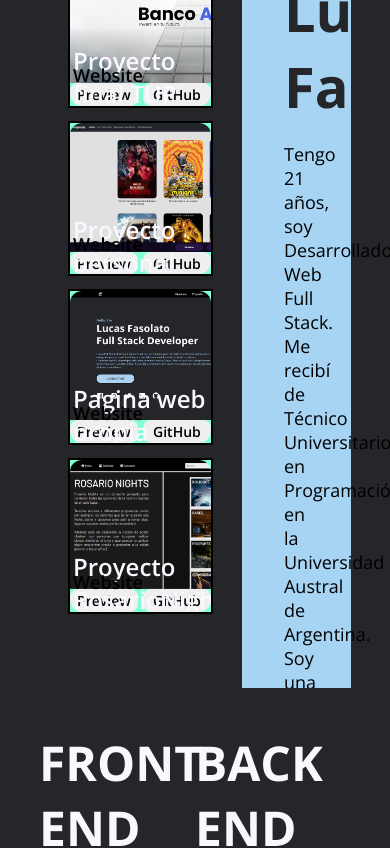
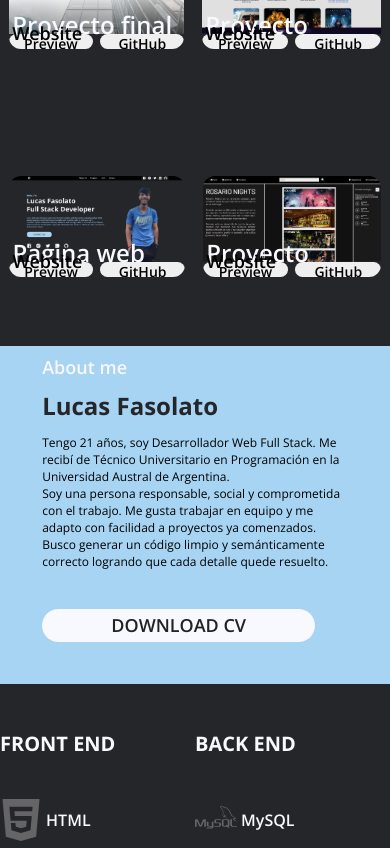
Before and after one commit to LucasFasolato/PersonalWebSite, a React (Create React App) app in the folder personalwebsite/: page /home in a window 390 px wide. Shown: the part 1000-1848 px from the top of the page. Built offline with nearby package versions, Linux system fonts and the light colour scheme.

Commit message:
fix responsive bugs, almost ready

```diff
--- a/personalwebsite/src/components/Navbar/navbar.css
+++ b/personalwebsite/src/components/Navbar/navbar.css
@@ -14,20 +14,19 @@
   padding: 0;
   display: flex;
   align-items: center;
-  justify-content: center;
 }
 
 .nav_logo {
-  margin-left: 0;
-  margin-right: -10vw;
-  width: 25vw;
-  background-color: none;
+  margin: 0;
+  margin-left: 9%;
+  padding: 0;
+  width: 16vw;
   align-items: center;
   height: 100%;
 }
 
 .nav_logo-img {
-  margin-top: -2.5%;
+  margin-top: -3.5%;
   height: 150%;
   cursor: pointer;
 }
@@ -44,7 +43,6 @@
   display: flex;
   text-align: center;
   justify-content: center;
-  background-color: none;
   padding: 0;
   margin: 0;
 }
@@ -80,12 +78,12 @@
 }
 
 .nav_socialmedia {
+  position: relative;
   display: flex;
-  width: 15vw;
-  height: 80%;
+  width: 25vw;
+  height: 100%;
   align-items: center;
   justify-content: center;
-  background-color: none;
   background-color: #25262a;
 }
 
@@ -125,7 +123,7 @@
     width: 80%;
     height: auto;
     min-height: 5%;
-    background-color: none;
+    background-color: #25262a;
     transition: top 2s;
   }
 
@@ -147,6 +145,7 @@
   .nav_content {
     display: block;
     position: absolute;
+    background-color: #25262a;
     top: -500px;
     left: -20%;
     width: 100%;
@@ -174,6 +173,7 @@
 
   .nav_links {
     width: 100%;
+    margin-top: -15%;
   }
 
   .nav_links > ul {
@@ -193,7 +193,8 @@
   }
 
   .nav_socialmedia {
-    padding-top: 10%;
-    width: 100%;
+    padding-top: 5%;
+    margin: 0 auto;
+    width: 60%;
   }
 }
--- a/personalwebsite/src/pages/HomePage/screens/screenFour/screenFour.css
+++ b/personalwebsite/src/pages/HomePage/screens/screenFour/screenFour.css
@@ -14,6 +14,7 @@
   width: 80%;
   height: 80%;
   background-color: none;
+  overflow: hidden;
 }
 
 .s4_footer {
@@ -23,7 +24,8 @@
 
 .s4_section {
   width: 60%;
-  height: 60%;
+  height: max-content;
+  padding: 5%;
   display: block;
   margin: auto;
   background-color: #25262a;
@@ -37,7 +39,6 @@
   font-size: 48px;
   font-weight: 600;
   margin: 0;
-  margin-top: 10%;
   color: #f8f8ff;
 }
 
@@ -51,7 +52,55 @@
 }
 
 .s4_button {
-  width: 35%;
-  height: 14%;
+  width: 50%;
+  height: 10vh;
   margin: 3% auto;
 }
+
+@media screen and (max-width: 1150px)  {
+  .s4_h1 {
+    font-size: 36px;
+  }
+
+  .s4_p {
+    font-size: 20px;
+  }
+
+  .s4_button {
+    width: 60%;
+    height: 10vh;
+    margin: 3% auto;
+  }
+}
+
+
+@media screen and (max-width: 900px)  {
+  .s4_h1 {
+    font-size: 24px;
+  }
+
+  .s4_p {
+    font-size: 16px;
+  }
+  .s4_content {
+    width: 100%;
+  }
+}
+
+@media screen and (max-width: 715px)  {
+  .s4_button {
+    width: 100%;
+    height: 10vh;
+    margin: 5% 10%;
+  }
+}
+
+@media screen and (max-width: 400px)  {
+  .s4_h1 {
+    font-size: 16px;
+  }
+
+  .s4_p {
+    font-size: 12px;
+  }
+}
--- a/personalwebsite/src/pages/HomePage/screens/screenOne/screenOne.css
+++ b/personalwebsite/src/pages/HomePage/screens/screenOne/screenOne.css
@@ -88,7 +88,7 @@ h6 {
 
 .s1_h2 {
   font-family: "Open Sans", sans-serif;
-  font-size: 72px;
+  font-size: 64px;
   font-weight: 700;
   margin: 0;
   margin-top: -1%;
@@ -100,7 +100,7 @@ h6 {
 
 .s1_h1 {
   font-family: "Open Sans", sans-serif;
-  font-size: 72px;
+  font-size: 64px;
   font-weight: 700;
   margin: auto;
   margin-top: -1%;
@@ -152,6 +152,7 @@ h6 {
   height: 100%;
   background-color: none;
   overflow: hidden;
+  margin-top: -0.06%;
 }
 
 .s1_img-content {
--- a/personalwebsite/src/pages/HomePage/screens/screenThree/screenThree.css
+++ b/personalwebsite/src/pages/HomePage/screens/screenThree/screenThree.css
@@ -204,3 +204,27 @@
 /* .s3_skill-springjava:hover {
   width: 80%;
 } */
+
+
+
+
+@media screen and (max-width: 720px)  {
+  .s3_h1 {
+    font-size: 32px;
+  }
+  .s3_content {
+    width: 100%;
+  }
+  .s3_p {
+    font-size: 20px;
+  }
+}
+
+@media screen and (max-width: 500px)  {
+  .s3_h1 {
+    font-size: 20px;
+  }
+  .s3_p {
+    font-size: 16px;
+  }
+}
--- a/personalwebsite/src/pages/HomePage/screens/screenTwo/screenTwo.css
+++ b/personalwebsite/src/pages/HomePage/screens/screenTwo/screenTwo.css
@@ -1,10 +1,10 @@
 .s2_size {
   margin: 0;
+  margin-top: -0.05%;
   padding: 0;
   width: 100%;
   height: 100vh;
   background-color: #25262a;
-  overflow: hidden;
 }
 
 .s2_content {
@@ -59,12 +59,24 @@
   align-items: center;
 }
 .s2_proyect-box {
-  border: 2px solid black;
+  border: none;
   height: 30vh;
   width: 45%;
   margin: 0;
   padding: 0;
   background-color: none;
+}
+
+.s2_right-title {
+  width: 100%;
+  height: 10vh;
+}
+
+.s2_right-text {
+  width: 100%;
+  margin: 0;
+  padding: 0;
+  height: max-content;
 }
 
 .s2_h1 {
@@ -85,13 +97,9 @@
 
 .s2_bttn {
   padding: 0 5vh 4vh;
-  height: 6vh;
   width: 45%;
-}
-
-.s2_skills-size {
-  height: 50vh;
-  width: 100%;
+  height: 10vh;
+  margin: 10% 0;
 }
 
 .s2_h3 {
@@ -104,67 +112,177 @@
   color: #25262a;
 }
 
-.s2_skill-html {
-  padding: 0;
-  margin: 1vh 5vh;
-  width: 80%;
-  height: 2vh;
-  background-color: #25262a;
-  transition: all 2s;
-}
-/* .s2_skill-html:hover {
-  width: 80%;
-} */
 
-.s2_skill-react {
-  padding: 0;
-  margin: 1vh 5vh;
-  width: 75%;
-  height: 2vh;
-  background-color: #25262a;
-  transition: all 2s;
-}
-/* .s2_skill-react:hover {
-  width: 75%;
-} */
-
-.s2_skill-angular {
-  padding: 0;
-  margin: 1vh 5vh;
-  width: 45%;
-  height: 2vh;
-  background-color: #25262a;
-  transition: all 2s;
-}
-/* .s2_skill-angular:hover {
-  width: 45%;
-} */
-
-.s2_skill-java {
-  padding: 0;
-  margin: 1vh 5vh;
-  width: 55%;
-  height: 2vh;
-  background-color: #25262a;
-  transition: all 2s;
-}
-/* .s2_skill-java:hover {
-  width: 60%;
-} */
-
-@media screen and (max-width: 920px) {
-  .s2_proyect-box {
-    border: 2px solid black;
-    height: 18vh;
-    width: 36vw;
+@media screen and (max-width: 1300px) {
+  .s2_right-text {
+    width: 100%;
     margin: 0;
     padding: 0;
-    background-color: aquamarine;
+    height: max-content;
+  }
+  .s2_h1 {
+    font-family: "Open Sans", sans-serif;
+    font-size: 42px;
+    font-weight: 700;
+    margin: 0;
+    padding: 0 5vh;
+    color: #25262a;
   }
 
-  .s2_proyect-box:hover {
-    height: 18.5vh;
-    width: 38vw;
-    background-color: wheat;
+  .s2_bttn {
+    padding: 0 5vh 4vh;
+    width: 45%;
+    height: 10vh;
+    margin: 10% 0;
   }
 }
+
+@media screen and (max-width: 1200px) {
+  .s2_content {
+    width: 100%;
+  }
+
+
+  .s2_proyect-box {
+    border: none;
+    height: 20vh;
+    width: max-content;
+    margin: 0;
+    margin: 0 auto;
+  }
+
+  .s2_left-proyects {
+    display: block;
+    margin: 0 auto;
+  }
+
+  .s2_h2 {
+    font-family: "Open Sans", sans-serif;
+    font-size: 24px;
+  }
+  .s2_left {
+    width: 50%;
+    height: 100vh;
+    background-color: none;
+  }
+
+  .s2_right {
+    width: 50%;
+    height: 100vh;
+    background-color: #a6d4f2;
+  }
+  .s2_right-text {
+    width: 100%;
+  }
+  .s2_bttn {
+    padding: 0 5vh 4vh;
+    width: 45%;
+    height: 10vh;
+    margin: 10% 0;
+  }
+}
+
+@media screen and (max-width: 930px) {
+  .s2_content {
+    display: block;
+    padding: 0;
+    margin: 0 auto;
+    width: 100%;
+    height: 100%;
+  }
+
+  .s2_left {
+    width: 100%;
+    height: 55vh;
+    background-color: none;
+  }
+
+  .s2_right {
+    width: 100%;
+    margin-top: -1%;
+    height: 45vh;
+    background-color: #a6d4f2;
+  }
+
+
+  .s2_proyect-box {
+    height: 18vh;
+  }
+
+  .s2_left-proyects {
+    width: 100%;
+    height: 45vh;
+    display: flex;
+    flex-wrap: wrap;
+  }
+
+  .s2_left-title {
+    height: 15%;
+    width: 100%;
+  }
+
+  .s2_right-title {
+    width: 100%;
+    height: 8vh;
+  }
+
+}
+
+@media screen and (max-width: 792px)  {
+  .s2_proyect-box {
+    height: 14vh;
+  }
+  .s2_bttn {
+    width: 50%;
+    height: 6vh;
+    margin: 10% 0;
+  }
+}
+
+@media screen and (max-width: 620px)  {
+  .s2_proyect-box {
+    border: none;
+    height: 12vh;
+  }
+
+  .s2_left-proyects {
+    width: 100%;
+    height: 54vh;
+    display: flex;
+    flex-wrap: wrap;
+  }
+
+  .s2_left {
+    width: 100%;
+    height: 60vh;
+    background-color: none;
+  }
+  .s2_right {
+    width: 100%;
+    height: 40vh;
+  }
+
+  .s2_h2 {
+    padding: 1vh 5vh;
+    font-size: 18px;
+  }
+
+  .s2_right-title {
+    width: 100%;
+    height: 5vh;
+  }
+
+  .s2_h1 {
+    font-size: 24px;
+  }
+
+  .s2_p {
+    font-size: 12px;
+  }
+
+  .s2_bttn {
+    width: 70%;
+    height: 4vh;
+  }
+
+}
--- a/personalwebsite/src/pages/HomePage/screens/screenTwo/screenTwo.js
+++ b/personalwebsite/src/pages/HomePage/screens/screenTwo/screenTwo.js
@@ -33,7 +33,7 @@ function screenTwo() {
             <div className='s2_right-title'>
               <h2 className='s2_h2'>About me</h2>
             </div>
-          <div>
+            <div className='s2_right-text'>
               <h1 className='s2_h1'>Lucas Fasolato</h1>
               <p className='s2_p'>
                 <span>Tengo 21 años, soy Desarrollador Web Full Stack. </span>
@@ -48,7 +48,7 @@ function screenTwo() {
             <section className='s2_bttn'>
               <CvBttn />
             </section>
-          <section className='s2_skills-size'>
+            {/* <section className='s2_skills-size'>
               <h3 className='s2_h3'>HTML, CSS, JS</h3>
               <div className='s2_skill-html'/>
               <h3 className='s2_h3'>REACT JS</h3>
@@ -57,10 +57,8 @@ function screenTwo() {
               <div className='s2_skill-angular'/>
               <h3 className='s2_h3'>SPRING JAVA</h3>
               <div className='s2_skill-java'/>
+            </section>*/}
           </section>
-        </section>
-
-
         </div>
       </div>
     </div>
```
Also changed, not shown: 1 other file (tests, documents, lock files or other folders). Lines whose indentation alone changed are shown as unchanged.
